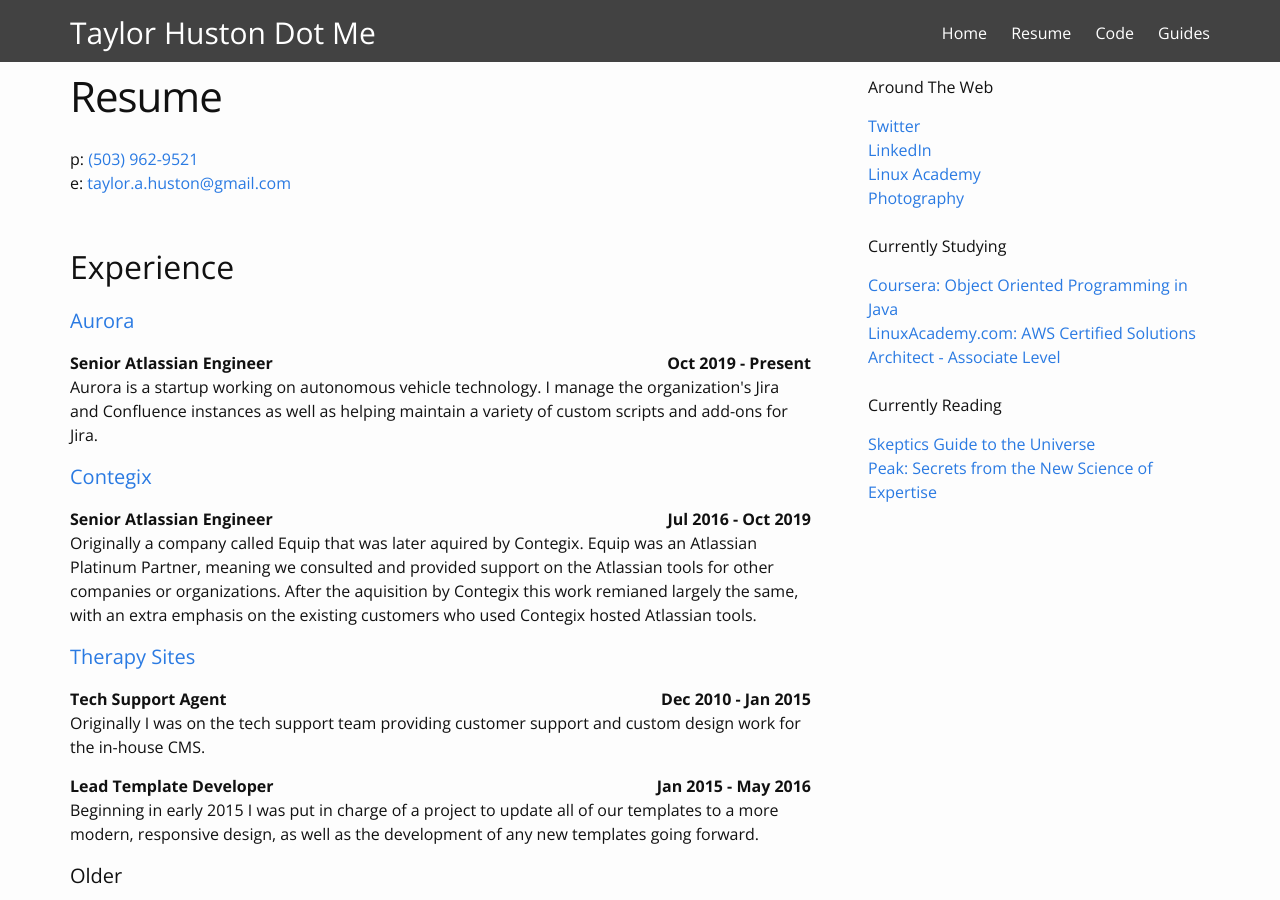
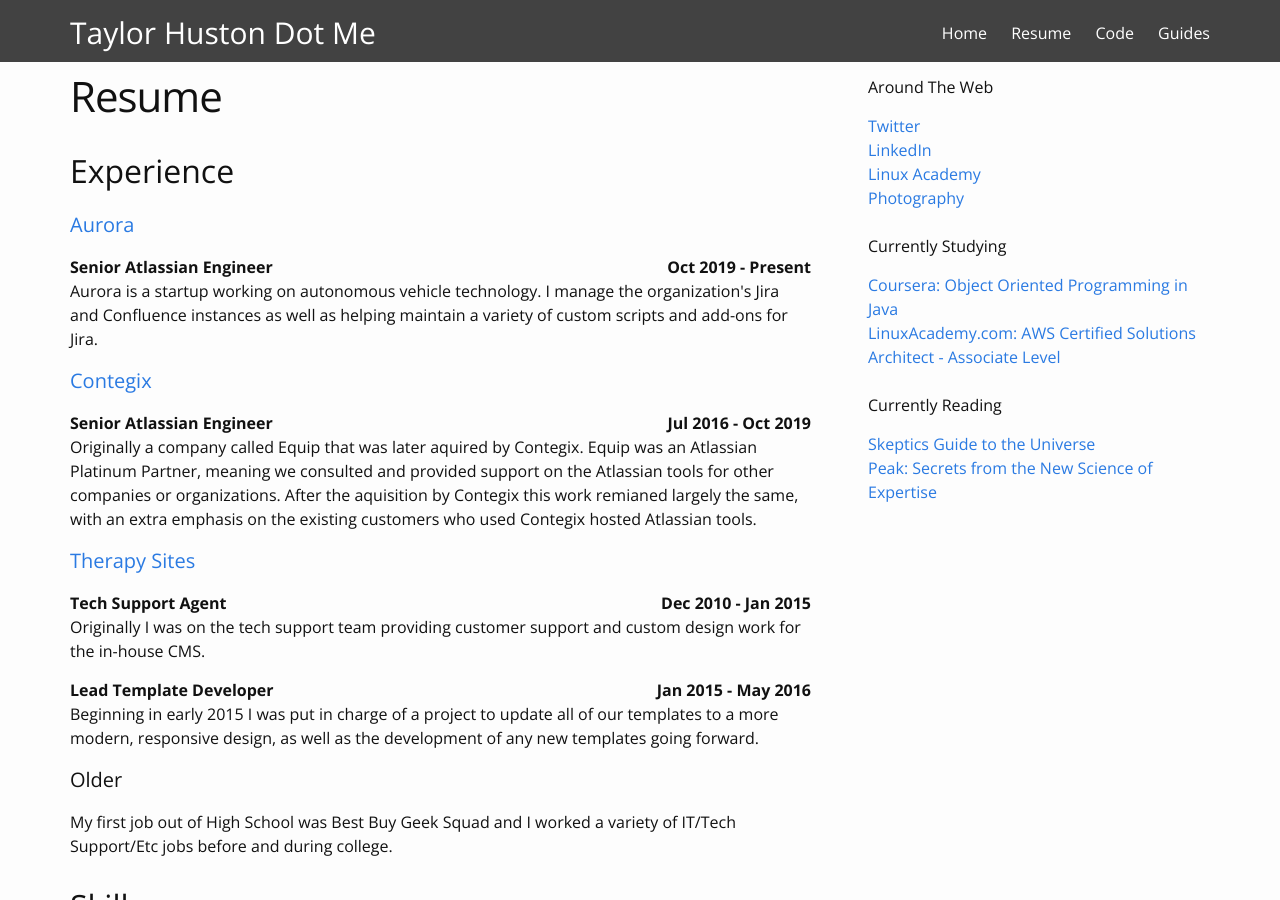
Before and after one commit to TaylorHuston/taylorhuston.github.io, a Jekyll site: the page built from resume.html, in a window 1280 px wide and 900 px high. Built offline with Jekyll 4.4.1, drawn with Linux system fonts in a browser that asks for light colours; some web fonts are replaced.

Commit message:
update REsume

```diff
--- a/resume.html
+++ b/resume.html
@@ -4,11 +4,6 @@
 permalink: /resume/
 ---
 
-<div id="tagline">
-  p: <a href="tel:+15039629521">(503) 962-9521</a>
-  <br /> e: <a href="mailto:taylor.a.huston@gmail.com">taylor.a.huston@gmail.com</a>
-</div>
-<br /><br />
 <div id="Experience">
 
   <h2>Experience</h2>
```
